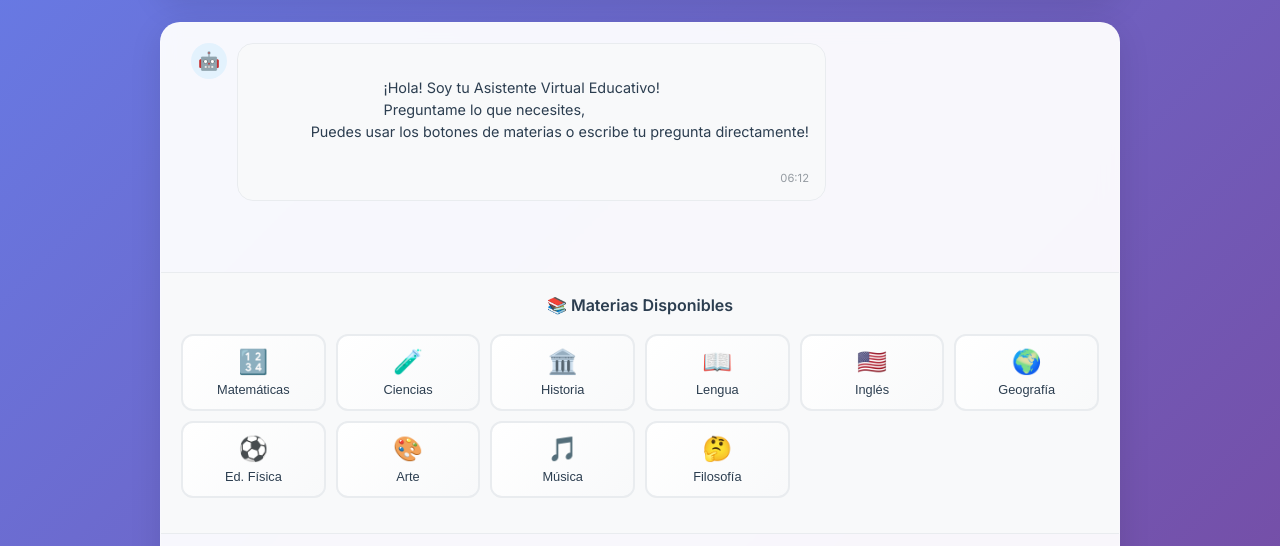
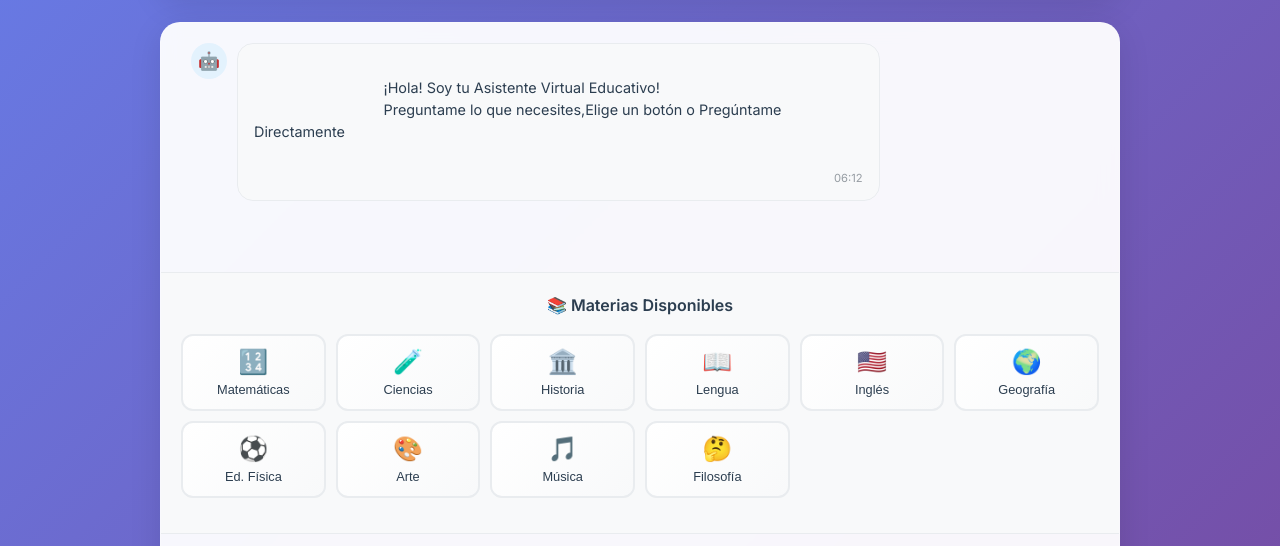
Before and after one commit to CEGJujuy/AV-Demo-V1, a website built with Vite: page index.html in a window 1280 px wide. Shown: the part 234-780 px from the top of the page. Built offline with nearby package versions, Linux system fonts and the light colour scheme.

Commit message:
Updated index.html

```diff
--- a/index.html
+++ b/index.html
@@ -25,8 +25,7 @@
                         <div class="message-content">
                             <div class="message-text">
                                 ¡Hola! Soy tu Asistente Virtual Educativo!
-                                Preguntame lo que necesites,
-              Puedes usar los botones de materias o escribe tu pregunta directamente!
+                                Preguntame lo que necesites,Elige un botón o Pregúntame Directamente
                             </div>
                             <div class="message-time" id="welcomeTime"></div>
                         </div>
```
